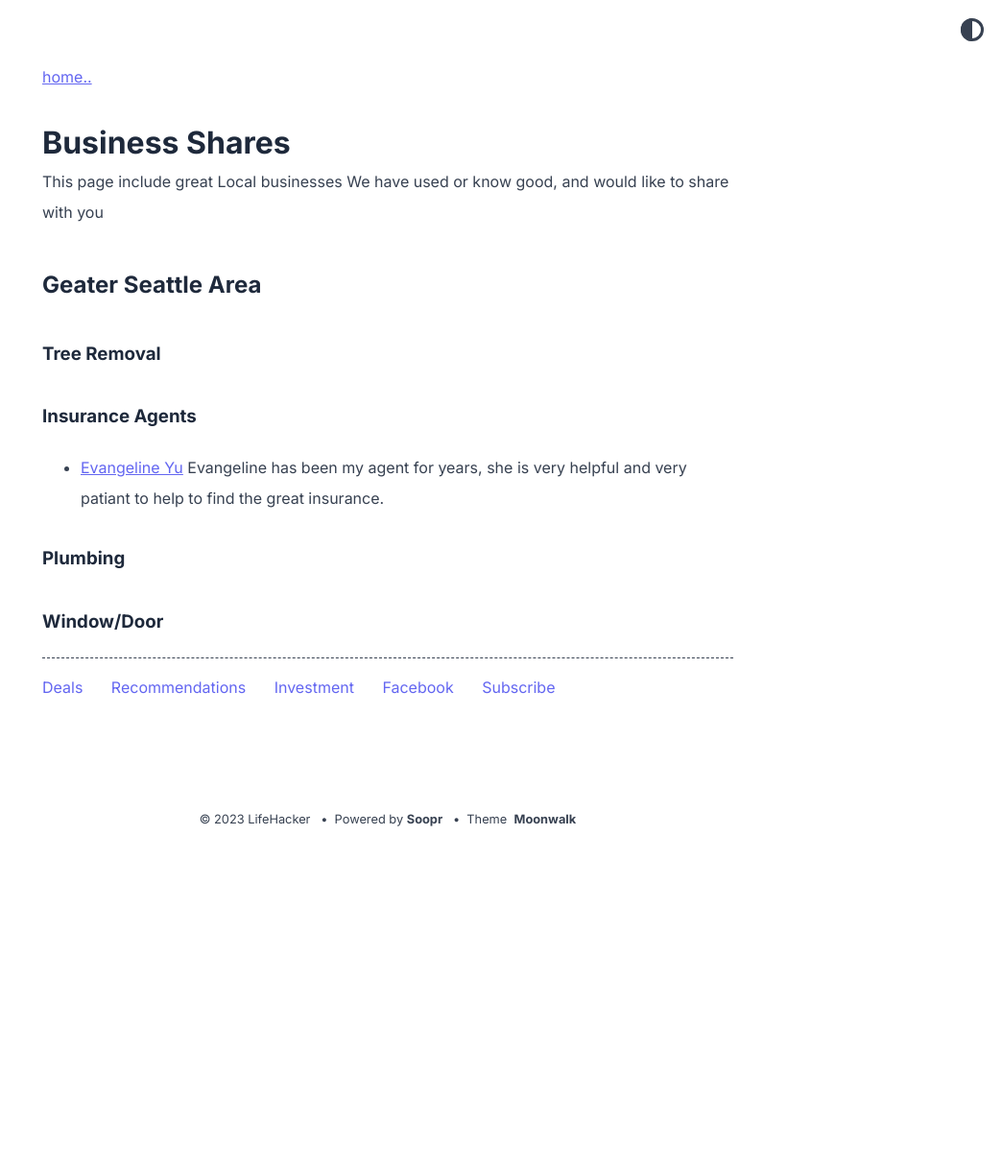
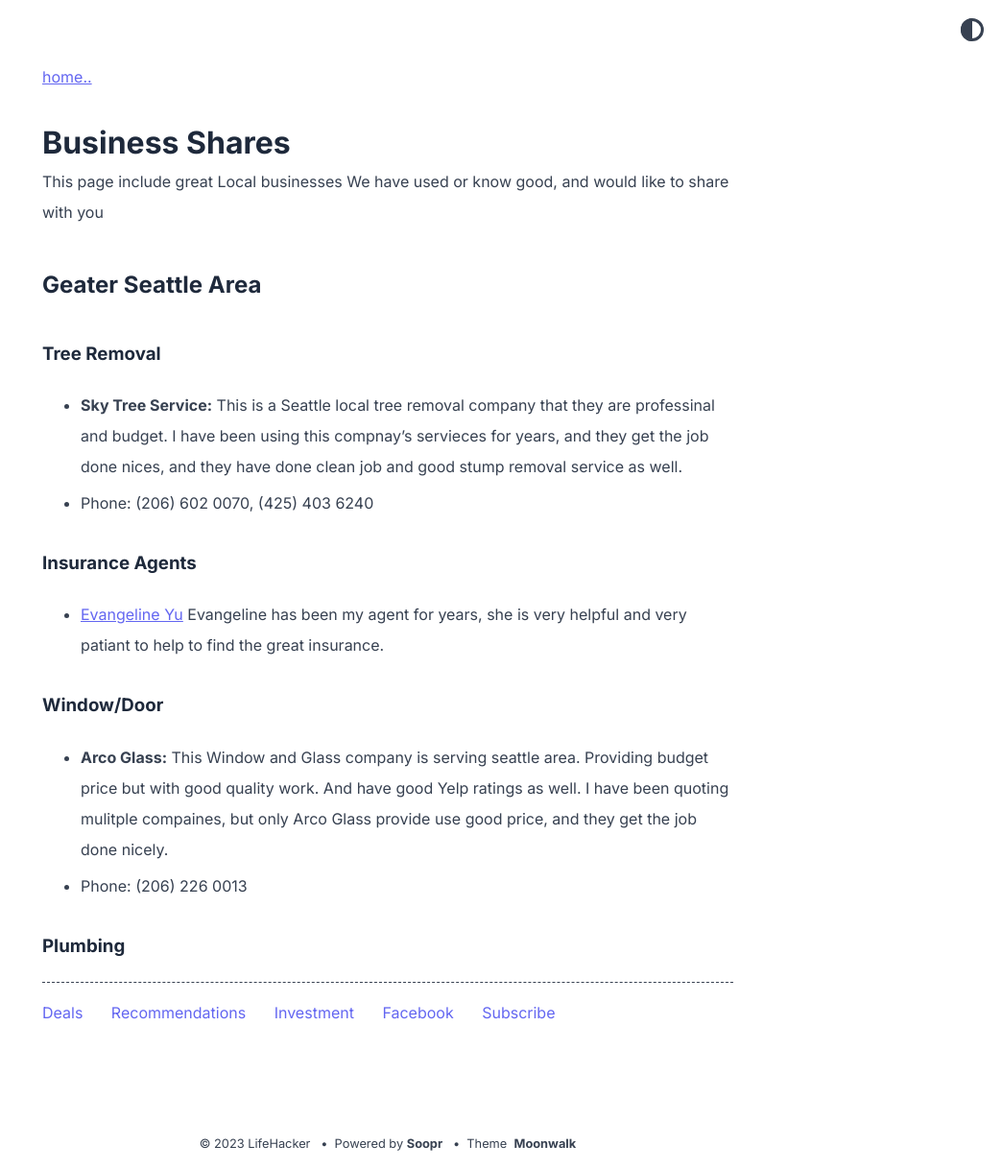
Before and after one commit to jingtingofkirkland/lifehacks, a Jekyll site: the page built from business.md, in a window 1280 px wide. Shown: the whole page at 96% size, without its empty margins (236-1280 px from the left). Built offline with Jekyll 4.4.1, drawn with Linux system fonts in a browser that asks for light colours; before the commit the page ends 900 px from its top, so only the background shows below that.

Commit message:
business added

```diff
--- a/business.md
+++ b/business.md
@@ -12,12 +12,20 @@ This page include great Local businesses We have used or know good, and would li
 ## Geater Seattle Area
 
 ### Tree Removal
+* **Sky Tree Service:** This is a Seattle local tree removal company that they are professinal and budget. I have been using this compnay's servieces for years, and they get the job done nices, and they have done clean job and good stump removal service as well.
+* Phone: (206) 602 0070, (425) 403 6240
+
 
 ### Insurance Agents
 * [Evangeline Yu](https://www.comparioninsurance.com/insurance-agent/washington/tukwila-0671/evangelineyu)
  Evangeline has been my agent for years, she is very helpful and very patiant to help to find the great insurance.
 
 
+### Window/Door
+* **Arco Glass:** This Window and Glass company is serving seattle area. Providing budget price but with good quality work. And have good Yelp ratings as well.
+I have been quoting mulitple compaines, but only Arco Glass provide use good price, and they get the job done nicely.
+* Phone: (206) 226 0013
+
+
 ### Plumbing
-
-### Window/Door
+<TBA>
```
